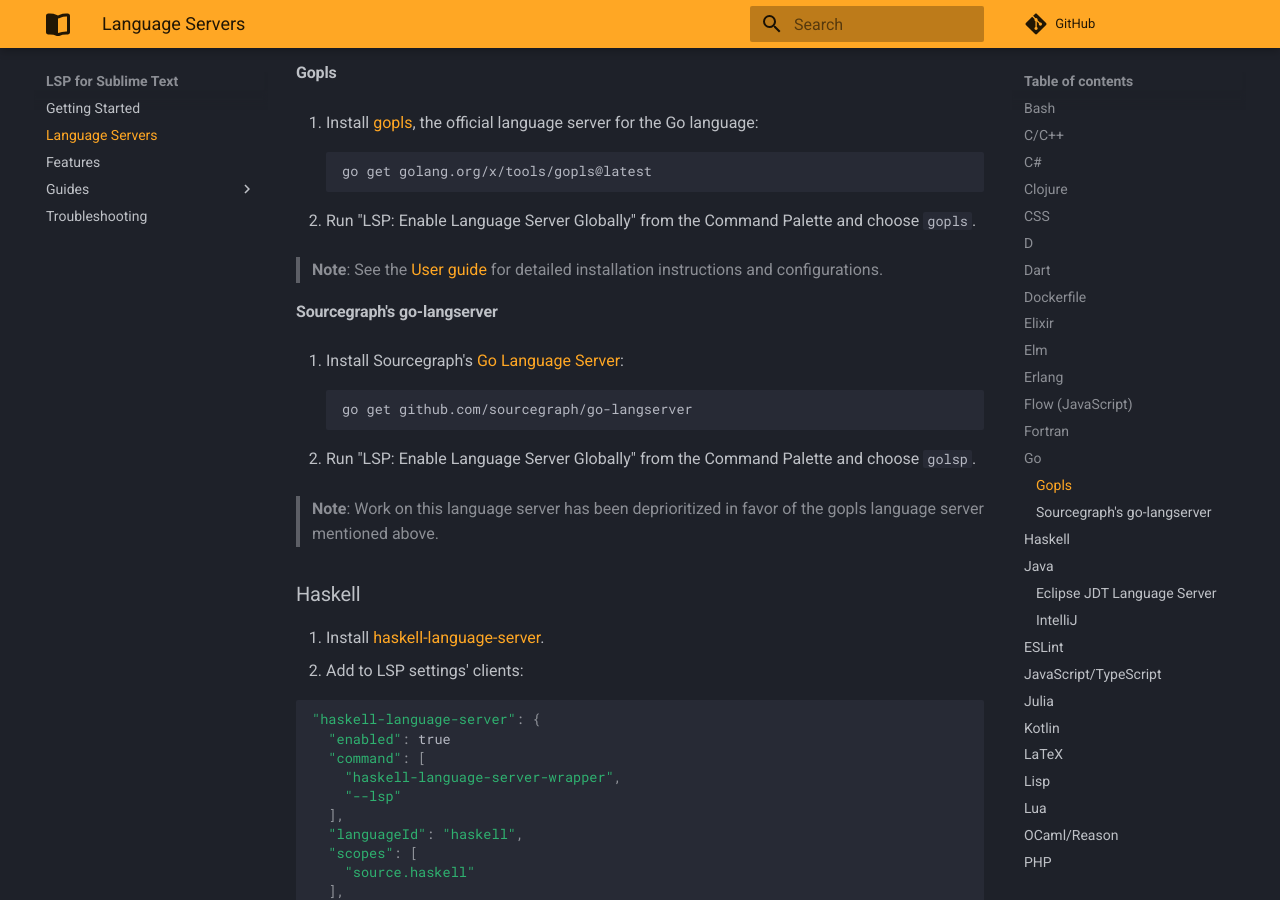
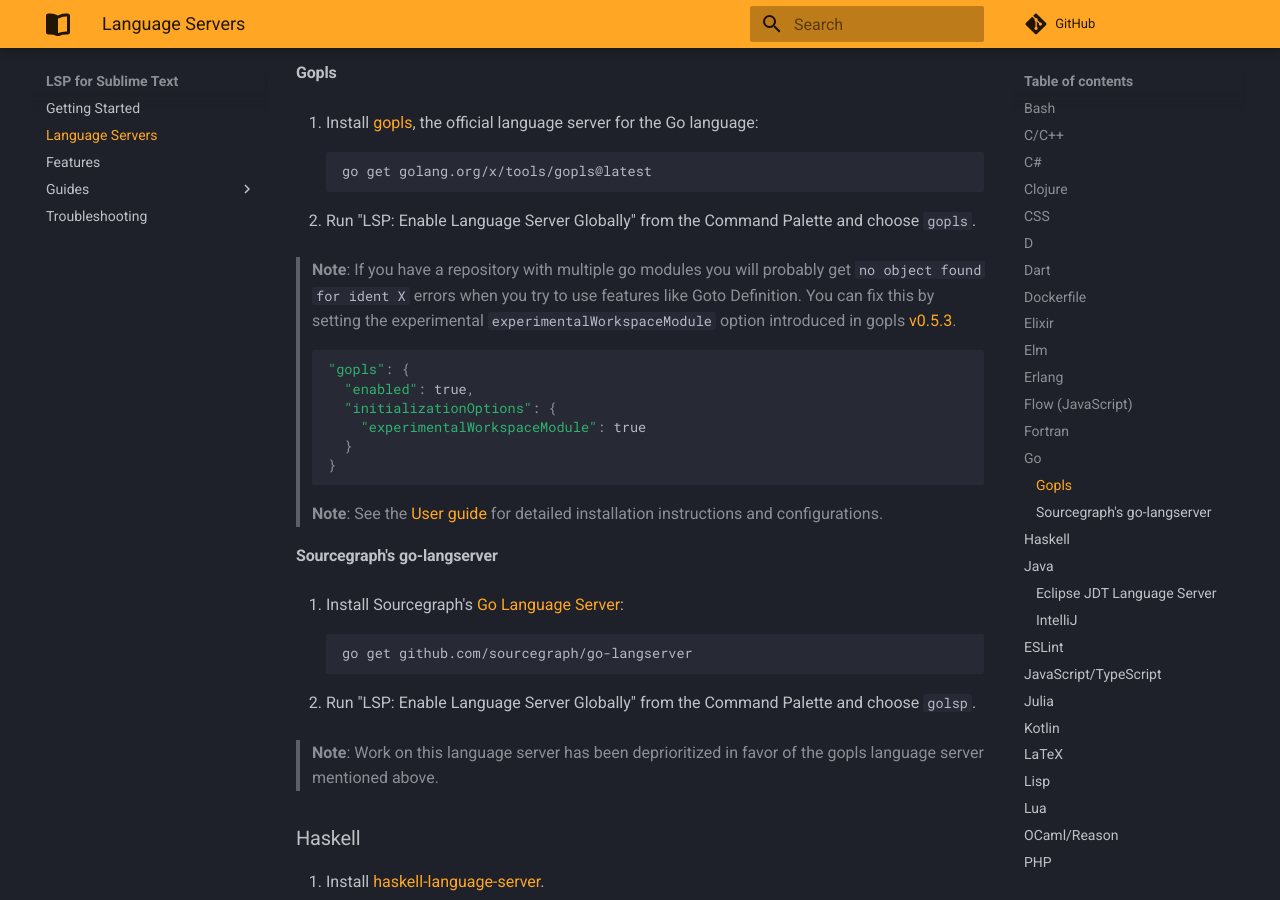
Before and after one commit to sublimelsp/LSP, an MkDocs documentation site: the page built from docs/language_servers.md, in a window 1280 px wide and 900 px high, scrolled down 4509 px. Built offline with MkDocs 1.6.1 and Material for MkDocs 9.7.7, drawn with Linux system fonts in a browser that asks for light colours; comment, search, counter and statistics services are not loaded.

Commit message:
Mention exerimental multi module gopls option

````diff
--- a/docs/language_servers.md
+++ b/docs/language_servers.md
@@ -205,6 +205,17 @@
         go get golang.org/x/tools/gopls@latest
 
 2. Run "LSP: Enable Language Server Globally" from the Command Palette and choose `gopls`.
+
+> **Note**: If you have a repository with multiple go modules you will probably get `no object found for ident X` errors when you try to use features like Goto Definition. You can fix this by setting the experimental `experimentalWorkspaceModule` option introduced in gopls [v0.5.3](https://github.com/golang/tools/releases/tag/gopls%2Fv0.5.3).
+>
+> ```js
+> "gopls": {
+>   "enabled": true,
+>   "initializationOptions": {
+>     "experimentalWorkspaceModule": true
+>   }
+> }
+> ```
 
 > **Note**: See the [User guide](https://github.com/golang/tools/blob/master/gopls/doc/user.md#user-guide) for detailed installation instructions and configurations.
 
````
